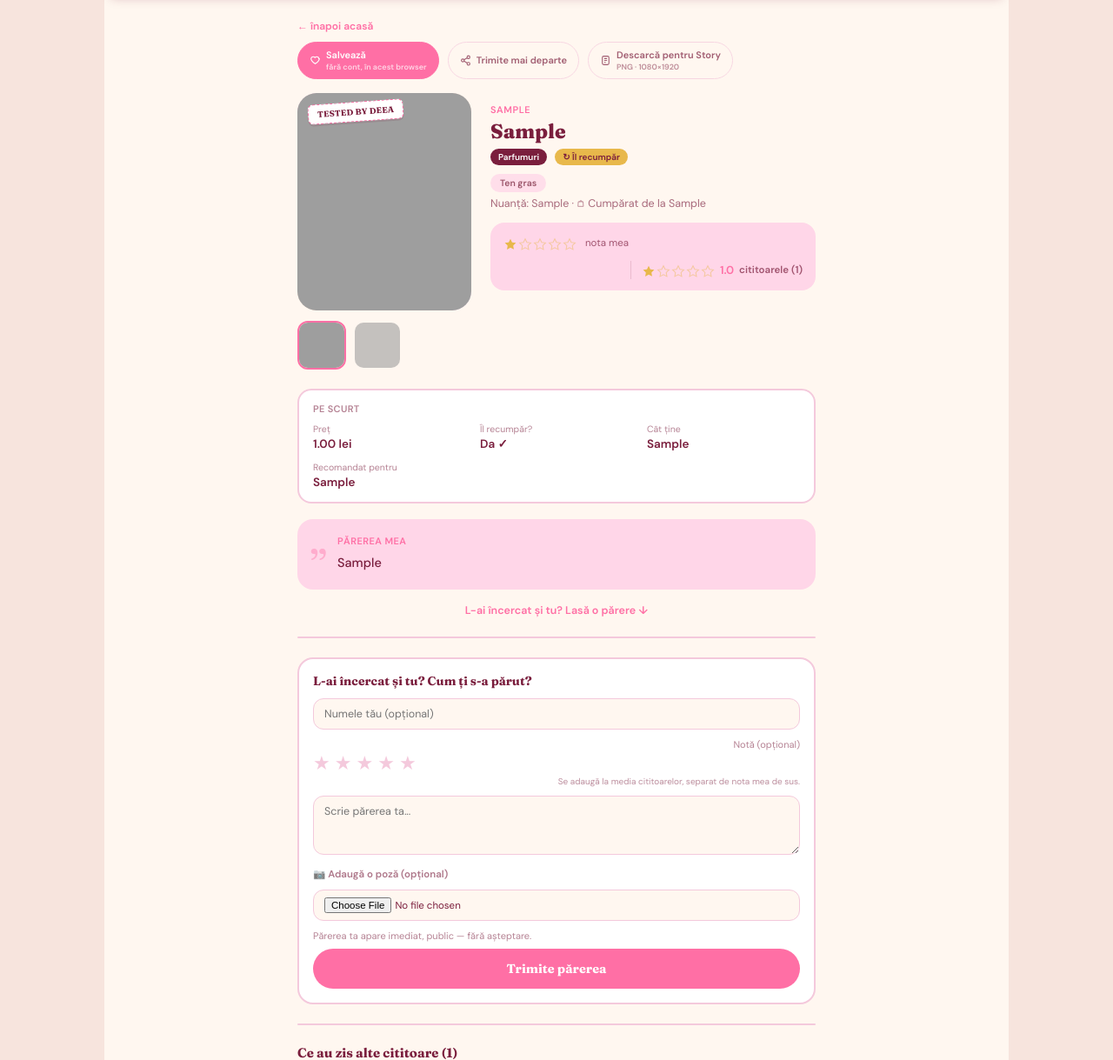
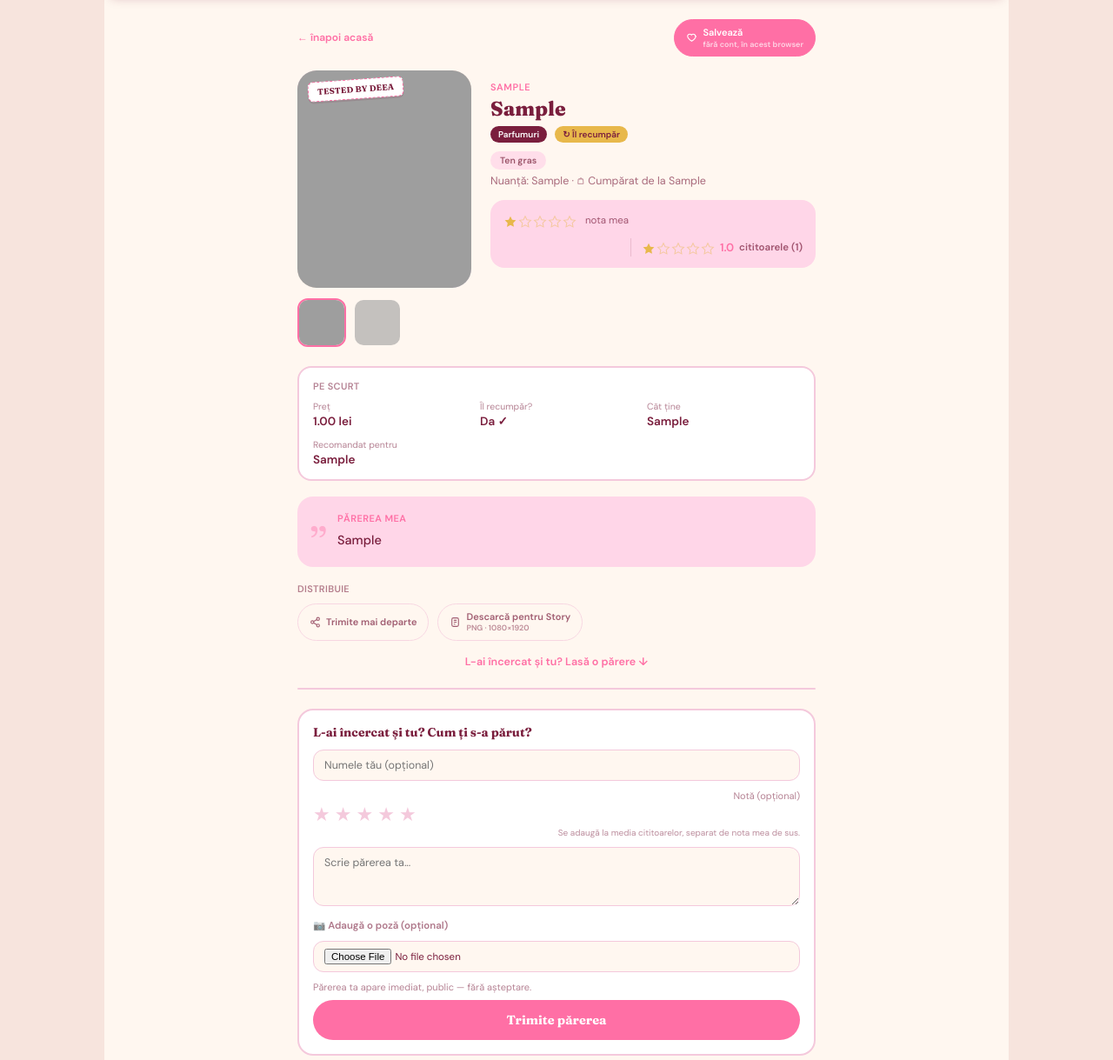
Before and after one commit to SanduAndreea22/Glow-Diary, a Django app: a page that uses reviews/templates/reviews/product_detail.html in a window 1280 px wide. Shown: the part 92-1311 px from the top of the page at 87% size. Run offline with Django 5.2, Linux system fonts and the light colour scheme; data comes from the database, SQL or seed files in the repository; tables that the repository leaves empty hold one stand-in row (values such as "Sample post"); grey boxes are pictures that could not be loaded.

Commit message:
Reordonează butoanele pe pagina de produs
Rezolvă un punct din auditul UX/UI (Prompt 2, decizie de design): cele 3
butoane de acțiune apăreau toate sus, înaintea notei/părerii care ar
convinge vizitatoarea. Acum doar "Salvează" rămâne sus, lângă poză —
"Trimite mai departe" și "Descarcă pentru Story" s-au mutat într-o
secțiune discretă "Distribuie", chiar după "Părerea mea", înainte de
nudge-ul spre lăsarea unei păreri.

Niciun ID/JS neschimbat (aceleași #share-btn, #story-download-btn) — doar
poziția în DOM. Verificat vizual în browser.

Co-Authored-By: Claude Sonnet 5 <noreply@anthropic.com>
Claude-Session: https://claude.ai/code/session_01UW28PtpcU8CA1B2PvWUg9v

```diff
--- a/reviews/templates/reviews/product_detail.html
+++ b/reviews/templates/reviews/product_detail.html
@@ -20,17 +20,6 @@
           <span class="share-btn-2line-caption">fără cont, în acest browser</span>
         </span>
       </button>
-      <button type="button" class="share-btn share-btn-secondary" id="share-btn" data-url="{{ request.build_absolute_uri }}" data-title="{{ produs.brand }} — {{ produs.nume }} · Glow Diary by Deea" data-text="{{ produs.parerea_mea|truncatewords:20 }}">
-        <svg width="13" height="13" viewBox="0 0 24 24" fill="none" stroke="currentColor" stroke-width="2"><circle cx="18" cy="5" r="3"/><circle cx="6" cy="12" r="3"/><circle cx="18" cy="19" r="3"/><path d="M8.6 13.5l6.8 3.9M15.4 6.6l-6.8 3.9"/></svg>
-        <span id="share-btn-label">Trimite mai departe</span>
-      </button>
-      <a class="share-btn share-btn-secondary share-btn-2line" id="story-download-btn" href="{% url 'reviews:product_story_image' slug=produs.slug %}" download>
-        <svg width="13" height="13" viewBox="0 0 24 24" fill="none" stroke="currentColor" stroke-width="2"><rect x="5" y="3" width="14" height="18" rx="3"/><path d="M9 8h6M9 12h6M9 16h3"/></svg>
-        <span class="share-btn-2line-text">
-          <span>Descarcă pentru Story</span>
-          <span class="share-btn-2line-caption">PNG · 1080×1920</span>
-        </span>
-      </a>
     </div>
   </div>
 
@@ -100,6 +89,23 @@
   <div class="my-take">
     <div class="my-take-label">Părerea mea</div>
     <div class="my-take-text">{{ produs.parerea_mea }}</div>
+  </div>
+
+  <div class="share-section">
+    <div class="share-section-title">Distribuie</div>
+    <div class="detail-actions">
+      <button type="button" class="share-btn share-btn-secondary" id="share-btn" data-url="{{ request.build_absolute_uri }}" data-title="{{ produs.brand }} — {{ produs.nume }} · Glow Diary by Deea" data-text="{{ produs.parerea_mea|truncatewords:20 }}">
+        <svg width="13" height="13" viewBox="0 0 24 24" fill="none" stroke="currentColor" stroke-width="2"><circle cx="18" cy="5" r="3"/><circle cx="6" cy="12" r="3"/><circle cx="18" cy="19" r="3"/><path d="M8.6 13.5l6.8 3.9M15.4 6.6l-6.8 3.9"/></svg>
+        <span id="share-btn-label">Trimite mai departe</span>
+      </button>
+      <a class="share-btn share-btn-secondary share-btn-2line" id="story-download-btn" href="{% url 'reviews:product_story_image' slug=produs.slug %}" download>
+        <svg width="13" height="13" viewBox="0 0 24 24" fill="none" stroke="currentColor" stroke-width="2"><rect x="5" y="3" width="14" height="18" rx="3"/><path d="M9 8h6M9 12h6M9 16h3"/></svg>
+        <span class="share-btn-2line-text">
+          <span>Descarcă pentru Story</span>
+          <span class="share-btn-2line-caption">PNG · 1080×1920</span>
+        </span>
+      </a>
+    </div>
   </div>
 
   <a href="#comment-form" class="cta-review-nudge">L-ai încercat și tu? Lasă o părere ↓</a>
--- a/static/css/style.css
+++ b/static/css/style.css
@@ -574,6 +574,14 @@ img{max-width:100%;display:block;}
 }
 .my-take-label{font-size:11px;font-weight:700;color:var(--pink);text-transform:uppercase;letter-spacing:0.04em;margin-bottom:6px;}
 .my-take-text{font-size:14.5px;line-height:1.7;color:var(--maroon);white-space:pre-line;font-weight:500;}
+/* "Trimite mai departe"/"Descarcă pentru Story" mutate aici, sub Părerea
+   mea — nu mai concurează cu "Salvează" sus, lângă poză, care rămâne
+   singura acțiune la vedere imediat (Prompt 2, decizie de design). */
+.share-section{margin-top:18px;}
+.share-section-title{
+  font-size:11px;font-weight:700;color:var(--maroon);opacity:0.55;
+  text-transform:uppercase;letter-spacing:0.03em;margin-bottom:10px;
+}
 /* Nici Salvează/Trimite mai departe/Descarcă pentru Story nu invită spre
    acțiunea cu cea mai mare valoare — lăsarea unei păreri. Punte scurtă,
    text, către formular, chiar după "Părerea mea". */
```
